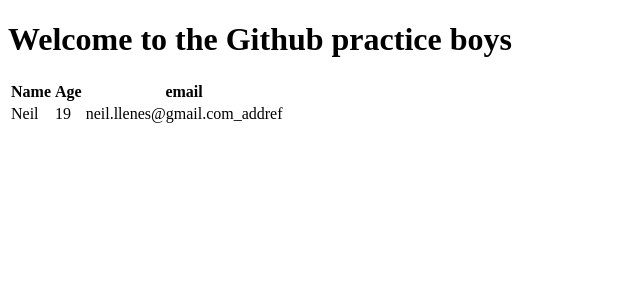
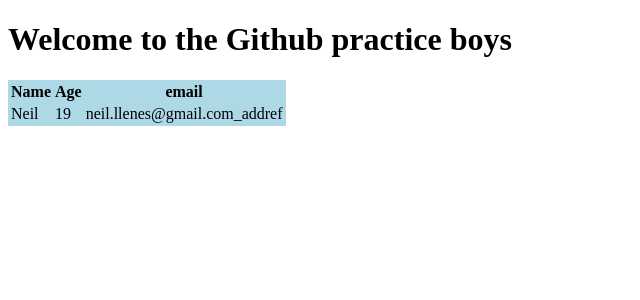
Before and after one commit to Pancakes13/Github-Practice-with-JM-and-Paulo, a PHP site: page / in a window 1280 px wide. Shown: the top 300 px of the page, without its empty margins (0-640 px from the left). Run offline with PHP 8.4, Linux system fonts and the light colour scheme.

Commit message:
Changed background color
Made the background color lightblue

```diff
--- a/index.php
+++ b/index.php
@@ -1,11 +1,15 @@
 <!DOCTYPE html>
 <html>
 <head>
+	<style>
+		#infoTable{
+			background-color:lightblue;
+		}
+	</style>
 </head>
-
 <body>
 	<h1>Welcome to the Github practice boys</h1>
-	<table>
+	<table id="infoTable">
 		<thead>
 			<tr>
 				<th>Name</th>
```
